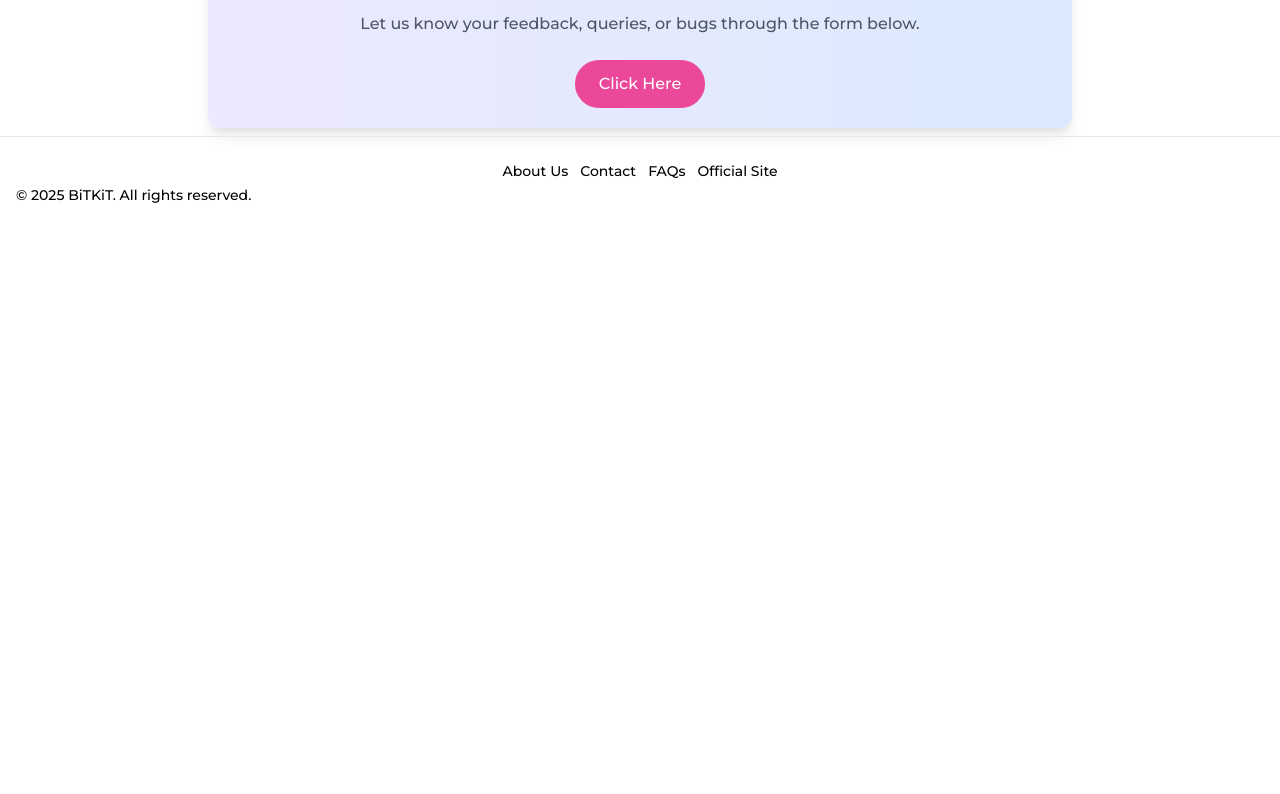
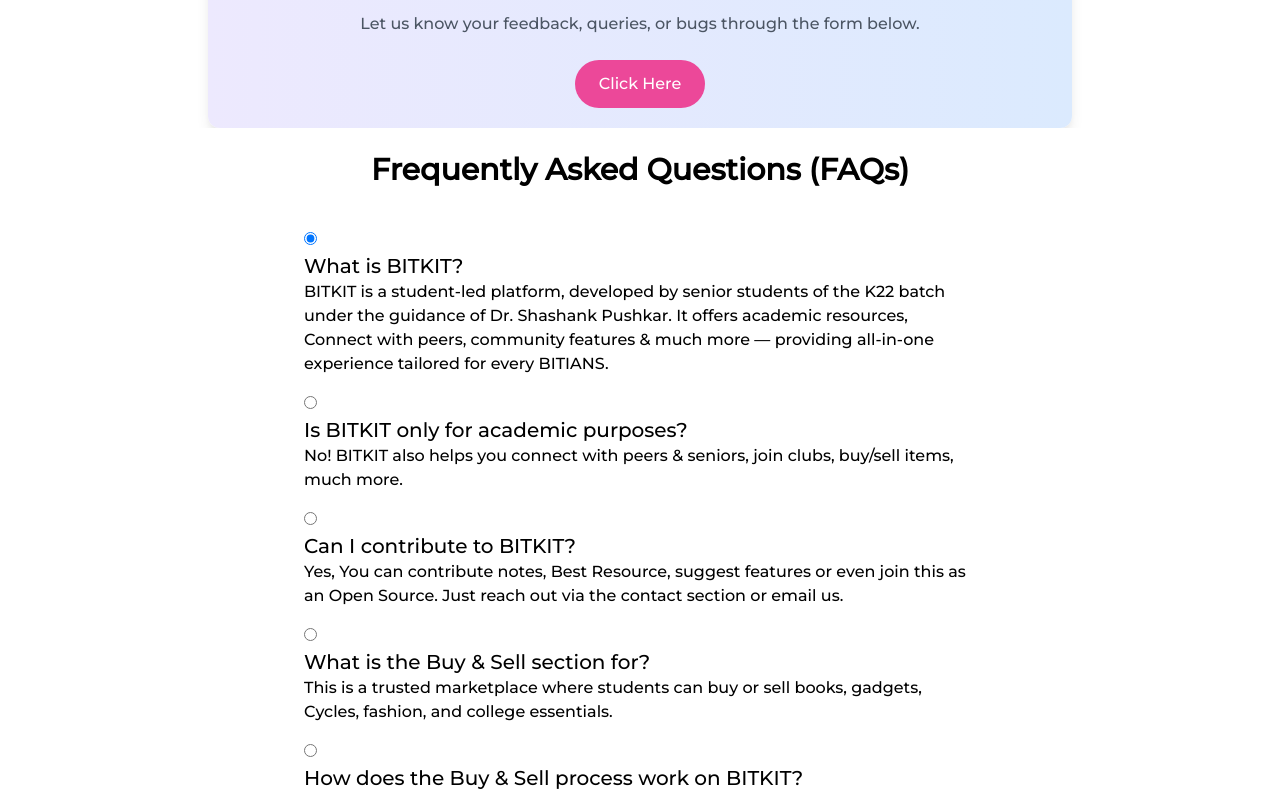
Before and after one commit to Vipul20K/BiTKiT, a React (Vite) app in the folder client/: page / in a window 1280 px wide. Shown: the part 1700-2494 px from the top of the page. Before the commit the page ends 1925 px from the top, so only its background shows below. Built offline with nearby package versions, Linux system fonts and the light colour scheme; no server answers.

Commit message:
Update Home.jsx

```diff
--- a/client/src/pages/Home/Home.jsx
+++ b/client/src/pages/Home/Home.jsx
@@ -4,6 +4,7 @@
 import Developer from './Developer';
 import Footer from '../../components/Footer';
 import Review from "./Review";
+import FAQS from '../faqs/FAQS';
 function Home() {
 
     return (
@@ -17,6 +18,7 @@
             </div>
             <Developer />
             <Review />
+            <FAQS />
             {/* <Footer /> */}
         </>
     );
```
